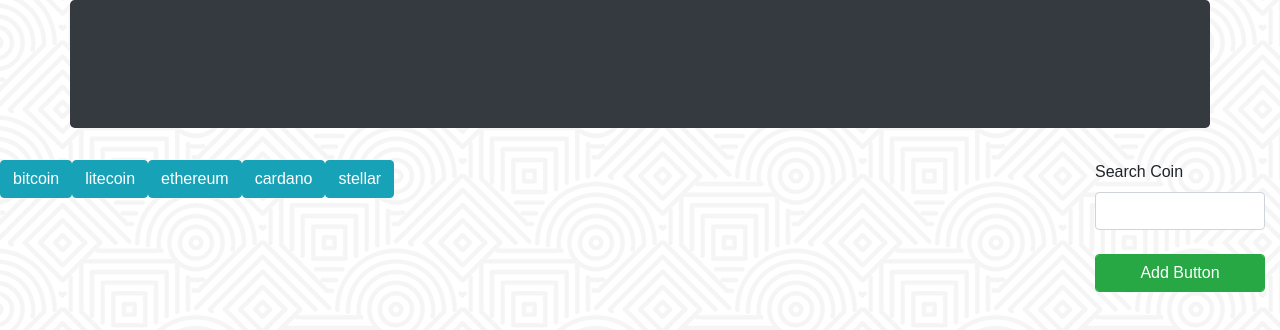
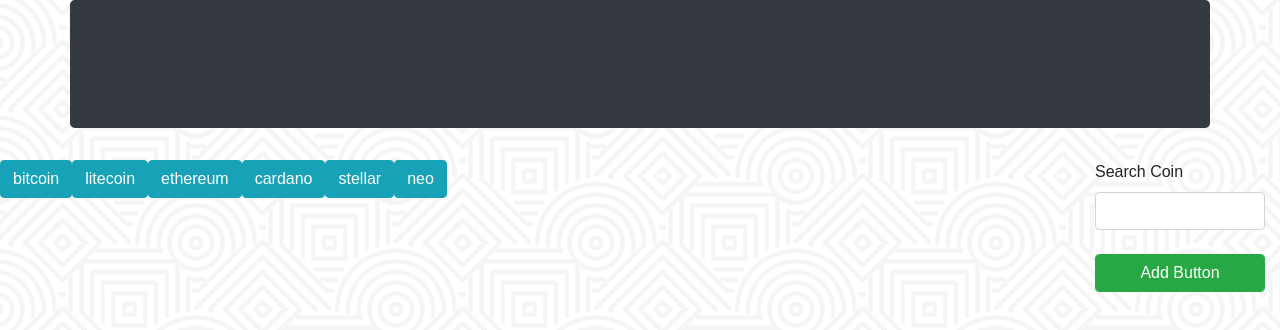
Before and after one commit to SpaceTrev/CryptoLink, a plain HTML site: page index.html in a window 1280 px wide. Drawn offline with nearby package versions, Linux system fonts and the light colour scheme.

Commit message:
final final for now now

```diff
--- a/assets/javascript/logic.js
+++ b/assets/javascript/logic.js
@@ -1,4 +1,4 @@
-var coinButtonArray = ["bitcoin", "litecoin", "ethereum", "cardano", "stellar"];
+var coinButtonArray = ["bitcoin", "litecoin", "ethereum", "cardano", "stellar", "neo"];
 function createButtons() {
     $("#coinPrice").empty();
     for (var i = 0; i < coinButtonArray.length; i++) {
```
Also changed, not shown: index.html (+1 -0 lines).
